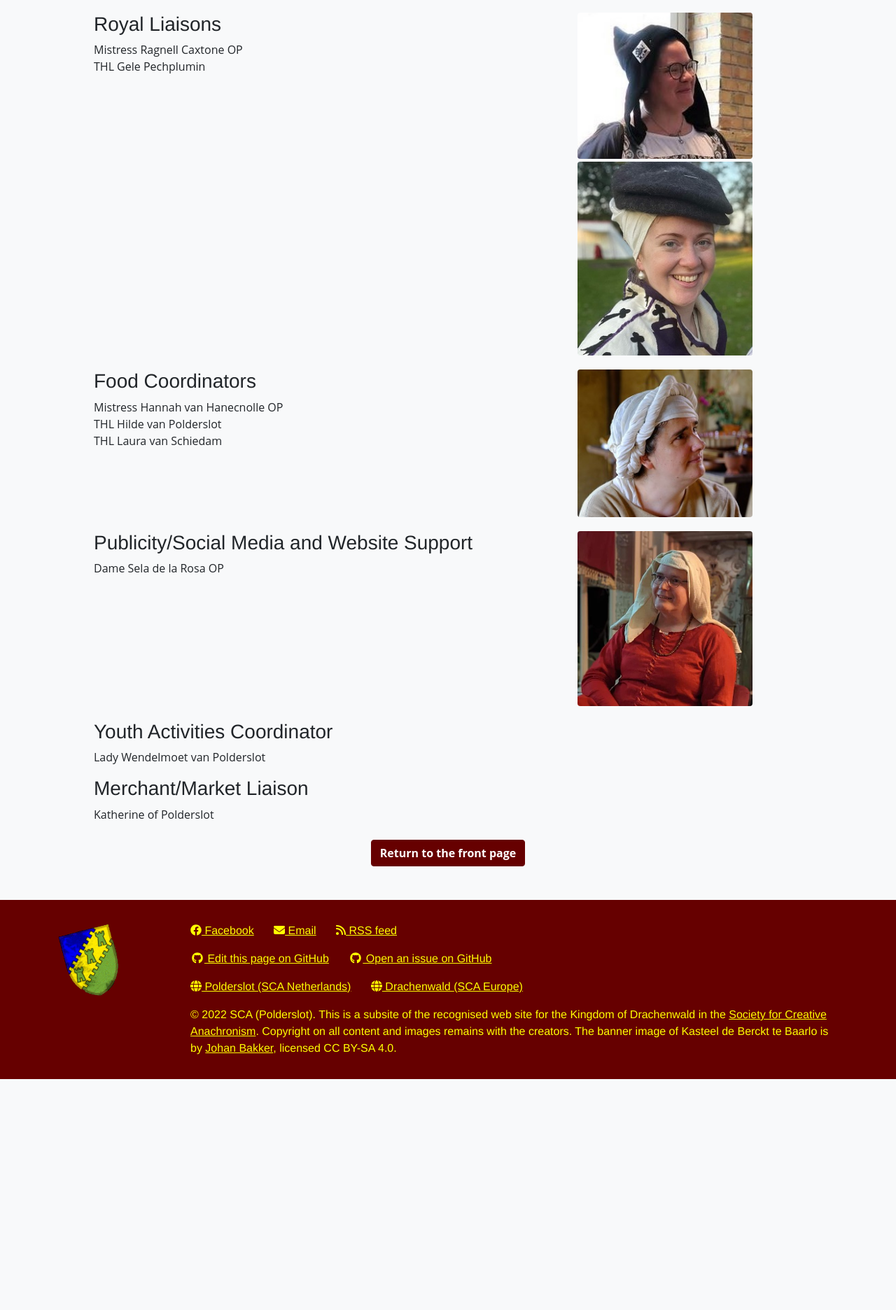
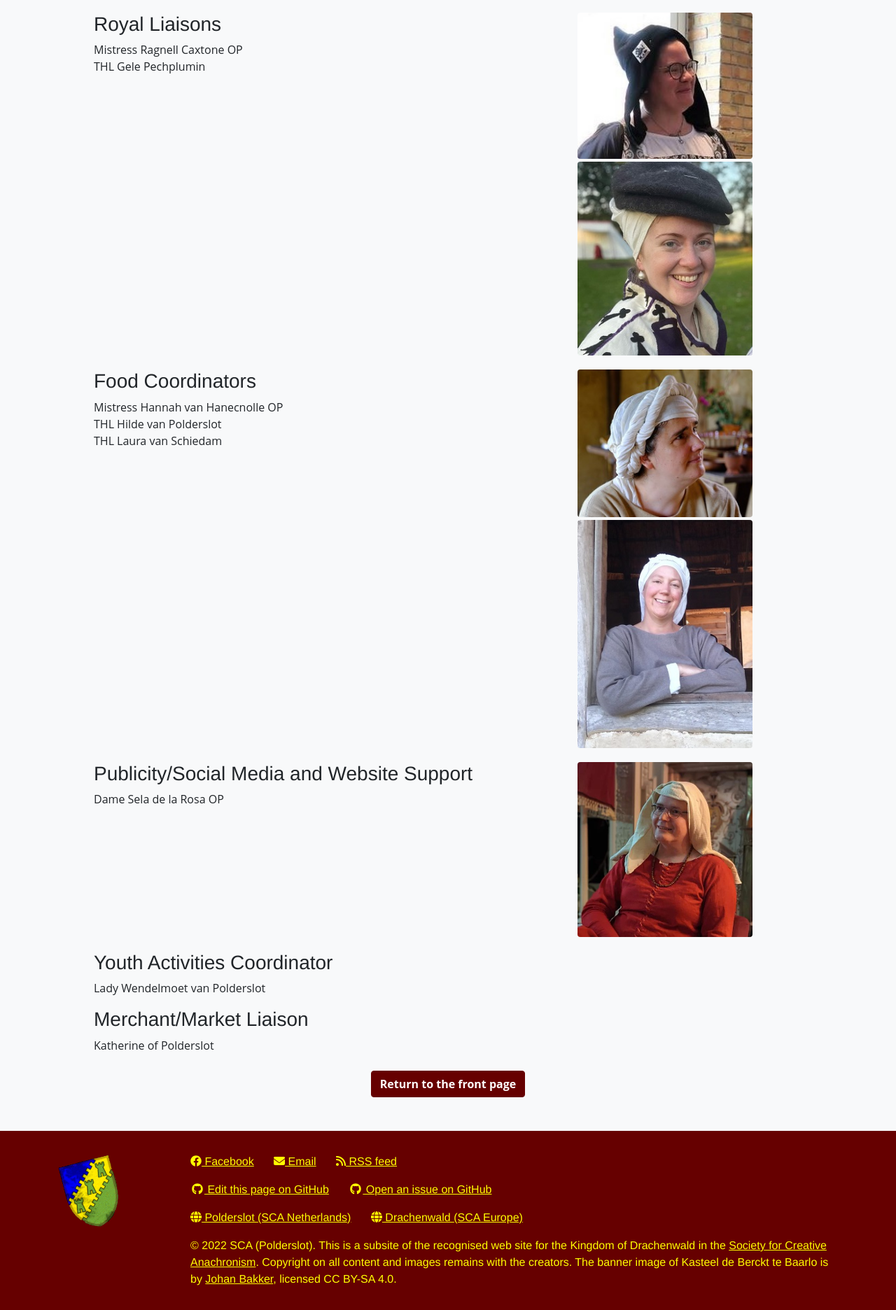
Before and after one commit to drachenwald/dw-30-year, a Jekyll site: the page built from eventstaff/index.html, in a window 1280 px wide. Shown: the part 3407-5279 px from the top of the page at 70% size. Built offline with Jekyll 4.4.1, drawn with Linux system fonts in a browser that asks for light colours; some web fonts are replaced; before the commit the page ends 4949 px from its top, so only the background shows below that.

Commit message:
event staff

```diff
--- a/eventstaff/index.html
+++ b/eventstaff/index.html
@@ -113,6 +113,7 @@
     </div>
     <div class="col-12 col-md-6 col-lg-4">
       <img src="hilde.jpg" class="rounded mb-1" width="250" alt="Hilde photo">
+      <img src="laura.jpg" class="rounded mb-1" width="250" alt="Laura photo">
     </div>
   </div>
 
```
Also changed, not shown: eventstaff/laura.jpg (added).
